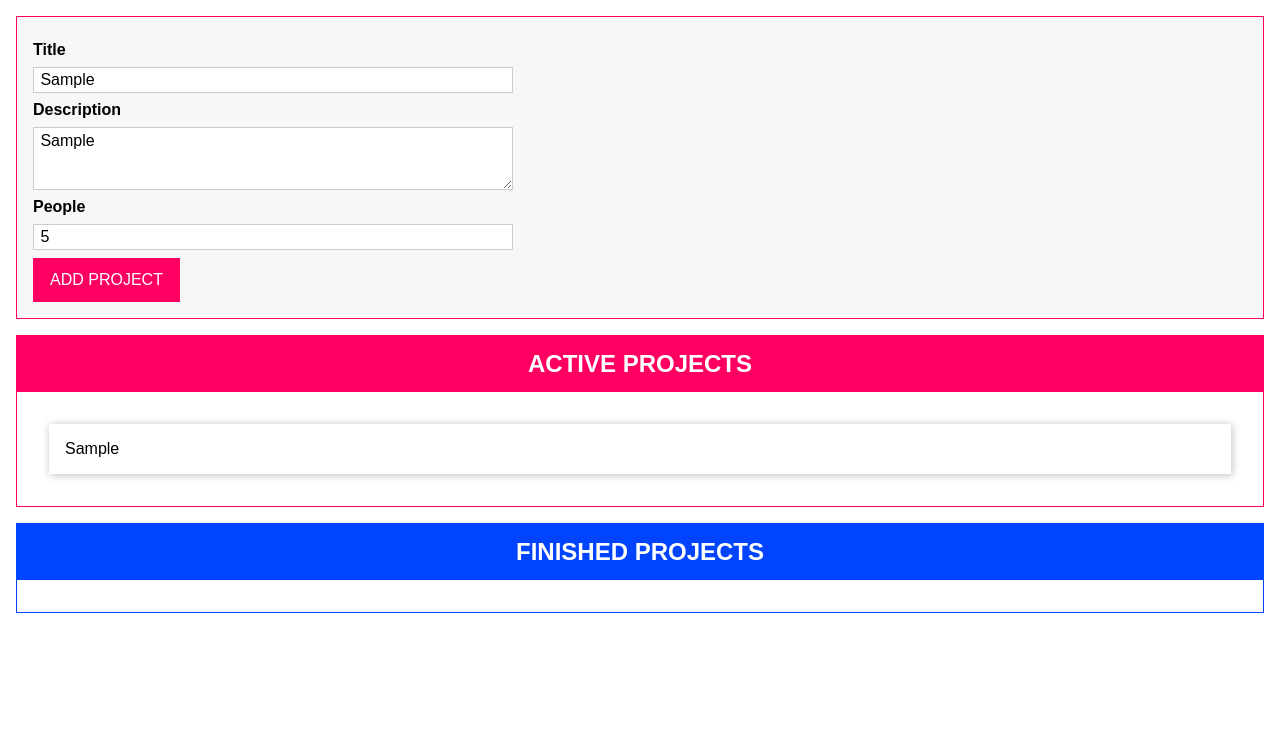
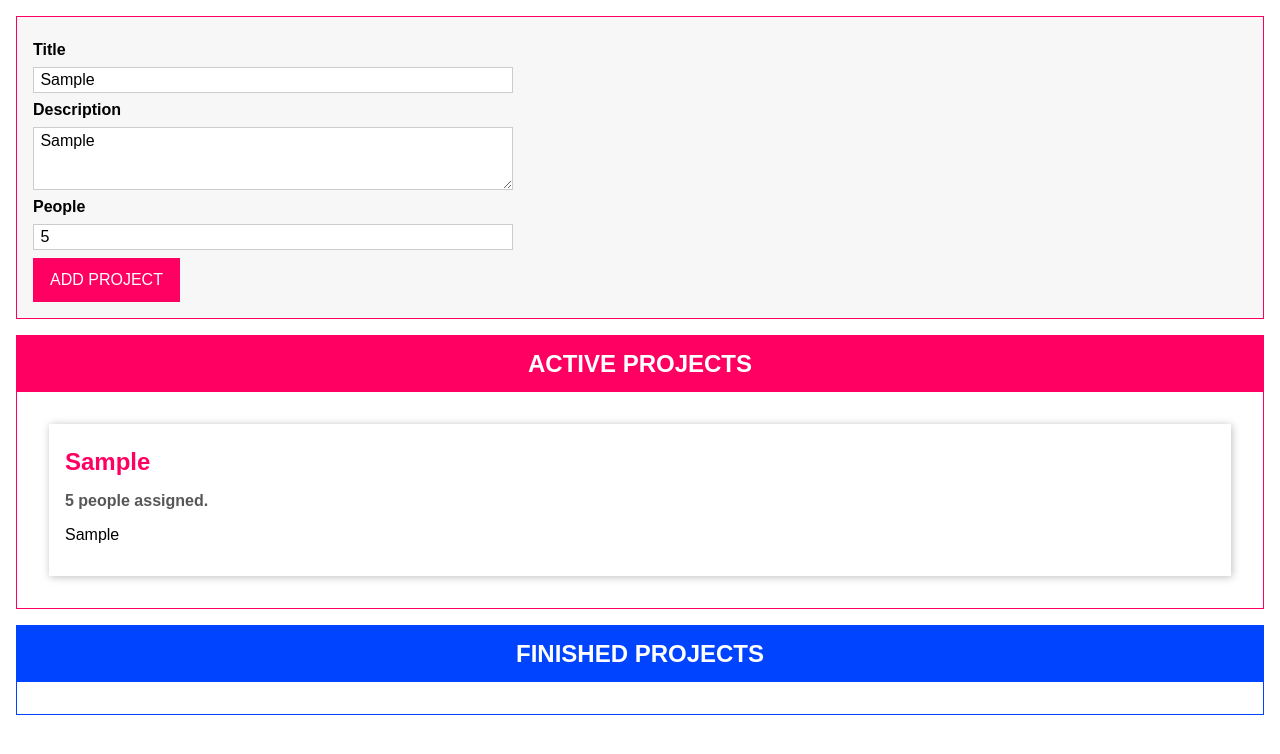
Before and after one commit to sourabhbagrecha/project-manager, a website with bundled scripts: page index.html in a window 1280 px wide. Both pictures are taken after typing "Sample", "Sample", "5" into the empty fields and a click on the button "ADD PROJECT". Built offline with nearby package versions, Linux system fonts and the light colour scheme.

Commit message:
Added Drag n Drop feature and get it working completely

```diff
--- a/index.html
+++ b/index.html
@@ -27,7 +27,11 @@
       </form>
     </template>
     <template id="single-project">
-      <li></li>
+      <li>
+        <h2></h2>
+        <h3></h3>
+        <p></p>
+      </li>
     </template>
     <template id="project-list">
       <section class="projects">
--- a/src/app.ts
+++ b/src/app.ts
@@ -1,9 +1,21 @@
+interface Draggable {
+  dragStartHandler(event: DragEvent): void;
+  dragStopHandler(event: DragEvent): void;
+}
+
+interface DragTarget {
+  dragOverHandler(event: DragEvent): void;
+  dropHandler(event: DragEvent): void;
+  dragLeaveHandler(event: DragEvent): void;
+}
+
 enum PROJECT_TYPE {
   ACTIVE = "active",
   FINISHED = "finished",
 }
 
 interface IProject {
+  id: number;
   title: string;
   description: string;
   people: number;
@@ -21,20 +33,33 @@ interface ValidateAble {
 
 class Project implements IProject {
   constructor(
+    public id: number,
     public title: string,
     public description: string,
     public people: number,
     public status: PROJECT_TYPE
   ) {}
+
+  get peopleAssignedMessage(): string {
+    return `${this.people} ${this.people > 1 ? "people" : "person"} assigned.`
+  }
 }
 
-type Listener = (items: Project[]) => void;
+type Listener<T> = (items: T[]) => void;
 
-class ProjectStorage {
+class CStorage<T> {
+  protected listeners: Listener<T>[] = [];
+
+  addListener(fn: Listener<T>) {
+    this.listeners.push(fn);
+  }
+}
+
+class ProjectStorage extends CStorage<Project> {
   private projects: Project[];
-  private listeners: Listener[] = [];
   private static instance: ProjectStorage;
   private constructor() {
+    super();
     this.projects = [];
   }
 
@@ -45,16 +70,24 @@ class ProjectStorage {
     return (this.instance = new ProjectStorage());
   }
 
-  addListener(fn: Listener) {
-    this.listeners.push(fn);
-  }
-
   get getProjects() {
     return this.projects;
   }
 
   set addProject(project: Project) {
     this.projects.push(project);
+    this.updateListeners();
+  }
+
+  setProjectStatus(id: string, status: PROJECT_TYPE) {
+    const project = this.projects.find(p => p.id === parseFloat(id));
+    if(project && project.status !== status) {
+      project!.status = status;
+      this.updateListeners();
+    }
+  }
+
+  updateListeners() {
     for (let listenerFunction of this.listeners) {
       listenerFunction(this.projects.slice());
     }
@@ -73,26 +106,26 @@ function validate(validateAbleInput: ValidateAble): boolean {
     typeof validateAbleInput.value === "string"
   ) {
     isValid =
-      isValid && validateAbleInput.value.length > validateAbleInput.minLength;
+      isValid && validateAbleInput.value.length >= validateAbleInput.minLength;
   }
   if (
     validateAbleInput.maxLength != null &&
     typeof validateAbleInput.value === "string"
   ) {
     isValid =
-      isValid && validateAbleInput.value.length < validateAbleInput.maxLength;
+      isValid && validateAbleInput.value.length <= validateAbleInput.maxLength;
   }
   if (
     validateAbleInput.min != null &&
     typeof validateAbleInput.value === "number"
   ) {
-    isValid = isValid && validateAbleInput.value > validateAbleInput.min;
+    isValid = isValid && validateAbleInput.value >= validateAbleInput.min;
   }
   if (
     validateAbleInput.max != null &&
     typeof validateAbleInput.value === "number"
   ) {
-    isValid = isValid && validateAbleInput.value < validateAbleInput.max;
+    isValid = isValid && validateAbleInput.value <= validateAbleInput.max;
   }
   return isValid;
 }
@@ -113,63 +146,128 @@ function AutoBind(
   return adjDescriptor;
 }
 
-class ProjectList {
+abstract class Component<T extends HTMLElement, U extends HTMLElement> {
   templateElement: HTMLTemplateElement;
-  hostElement: HTMLDivElement;
-  element: HTMLElement;
-  assignedProjects: Project[] = [];
+  hostElement: T;
+  element: U;
 
-  constructor(private type: PROJECT_TYPE) {
+  constructor(
+    templateId: string,
+    hostElementId: string,
+    newElementId?: string,
+    insertAtStart?: boolean,
+  ) {
     this.templateElement = document.getElementById(
-      "project-list"
+      templateId
     )! as HTMLTemplateElement;
-    this.hostElement = document.getElementById("app")! as HTMLDivElement;
+    this.hostElement = document.getElementById(hostElementId)! as T;
 
     const importedNode = document.importNode(
       this.templateElement.content,
       true
     );
-    this.element = importedNode.firstElementChild! as HTMLFormElement;
-    this.element.id = `${this.type}-projects`;
+    this.element = importedNode.firstElementChild! as U;
+    this.element.id = `${newElementId}`;
 
-    this.attach();
+    this.attach(insertAtStart ?? true);
+  }
+
+  private attach(insertAtBeginning: boolean) {
+    this.hostElement.insertAdjacentElement(insertAtBeginning ? 'afterbegin' : 'beforeend', this.element);
+  }
+
+  abstract configure(): void;
+  abstract renderContent(): void;
+}
+
+class ProjectItem extends Component<HTMLUListElement, HTMLLIElement> implements Draggable {
+  constructor(hostId: string, private project: Project) {
+    super("single-project", hostId, project.id.toString(), false);
+    this.configure();
     this.renderContent();
+  }
+
+  configure() {
+    this.element.draggable = true;
+    this.element.style.backgroundColor = "white";
+    this.element.addEventListener("dragstart", this.dragStartHandler);
+  }
+
+  @AutoBind
+  dragStartHandler(event: DragEvent) {
+    event.dataTransfer!.setData("text/plain", this.project.id.toString());
+    event.dataTransfer!.effectAllowed = "move";
+  }
+
+  dragStopHandler() {
+
+  }
+
+  renderContent() {
+    this.element.querySelector("h2")!.textContent = this.project.title;
+    this.element.querySelector("h3")!.textContent = this.project.peopleAssignedMessage;
+    this.element.querySelector("p")!.textContent = this.project.description;
+  }
+}
+class ProjectList extends Component<HTMLDivElement, HTMLElement> implements DragTarget{
+  assignedProjects: Project[] = [];
+
+  constructor(private type: PROJECT_TYPE) {
+    super("project-list", "app", `${type}-projects`, false)
+    this.renderContent();
+    this.configure();
+  }
+
+  renderContent() {
+    const listId = `${this.type}-projects-list`;
+    this.element.querySelector("ul")!.id = listId;
+    this.element.querySelector("h2")!.textContent =
+      this.type?.toUpperCase() + " PROJECTS";
+  }
+
+  private renderProjects() {
+    const listEl = document.getElementById(`${this.type}-projects-list`)!;
+    listEl.innerHTML = "";
+    for (let prjItem of this.assignedProjects) {
+      new ProjectItem(this.element.querySelector("ul")!.id, prjItem);
+    }
+  }
+
+  configure() {
+    this.element.addEventListener("dragover", this.dragOverHandler);
+    this.element.addEventListener("drop", this.dropHandler)
+    this.element.addEventListener("dragleave", this.dragLeaveHandler);
+
     store.addListener((projects: Project[]) => {
       this.assignedProjects = projects.filter((p) => p.status === this.type);
       this.renderProjects();
     });
   }
 
-  private attach() {
-    this.hostElement.insertAdjacentElement("beforeend", this.element);
+  @AutoBind
+  dragOverHandler(event: DragEvent) {
+    if(event.dataTransfer?.types[0] === "text/plain"){
+      event.preventDefault();
+      const listEl = this.element.querySelector('ul')!;
+      listEl.classList.add("droppable");
+    }
   }
 
-  private renderContent() {
-    const listId = `${this.type}-projects-list`;
-    this.element.querySelector("ul")!.id = listId;
-    this.element.querySelector("h2")!.textContent =
-      this.type.toUpperCase() + " PROJECTS";
+  @AutoBind
+  dropHandler(event: DragEvent) {
+    store.setProjectStatus(event.dataTransfer!.getData("text/plain"), this.type);
   }
 
-  private renderProjects() {
-    const listEl = document.getElementById(`${this.type}-projects-list`)!;
-    listEl.innerHTML = "";
-    for (let prjItem of this.assignedProjects) {
-      const listItem = document.createElement("li");
-      listItem.textContent = prjItem.title;
-      listEl!.appendChild(listItem);
-    }
+  @AutoBind
+  dragLeaveHandler(event: DragEvent) {
+    const listEl = this.element.querySelector('ul')!;
+    listEl.classList.remove("droppable");
   }
 }
 
-class ProjectItem {
-  constructor() {}
-}
 
-class ProjectInput {
-  templateElement: HTMLTemplateElement;
-  hostElement: HTMLDivElement; // where we want to show the actual content.
-  element: HTMLFormElement;
+
+class ProjectInput extends Component<HTMLDivElement, HTMLFormElement> {
   inputElement: {
     title: HTMLInputElement;
     description: HTMLInputElement;
@@ -177,17 +275,7 @@ class ProjectInput {
   };
 
   constructor() {
-    this.templateElement = document.getElementById(
-      "project-input"
-    )! as HTMLTemplateElement;
-    this.hostElement = document.getElementById("app")! as HTMLDivElement;
-
-    const importedNode = document.importNode(
-      this.templateElement.content,
-      true
-    );
-    this.element = importedNode.firstElementChild! as HTMLFormElement;
-    this.element.id = "user-input";
+    super("project-input", "app", "user-input", true)
 
     this.inputElement = {
       title: this.element.querySelector("#title")! as HTMLInputElement,
@@ -198,14 +286,11 @@ class ProjectInput {
     };
 
     this.configure();
-    this.attach();
   }
 
-  private attach() {
-    this.hostElement.insertAdjacentElement("afterbegin", this.element);
-  }
+  renderContent() {}
 
-  private configure() {
+  configure() {
     this.element.addEventListener("submit", this.submitHandler);
   }
 
@@ -252,6 +337,7 @@ class ProjectInput {
     if (vals) {
       const [title, description, people] = vals;
       store.addProject = new Project(
+        (Math.random()*50000),
         title,
         description,
         people,
```
